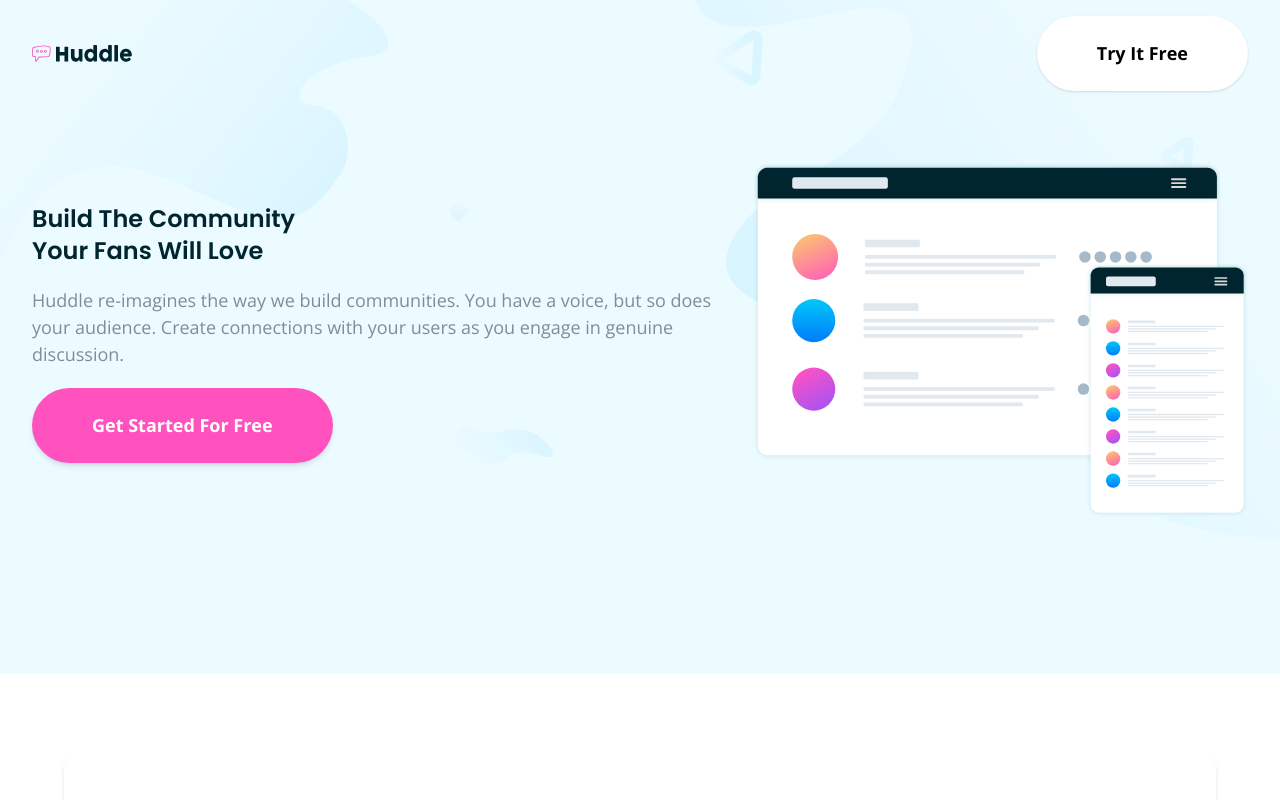
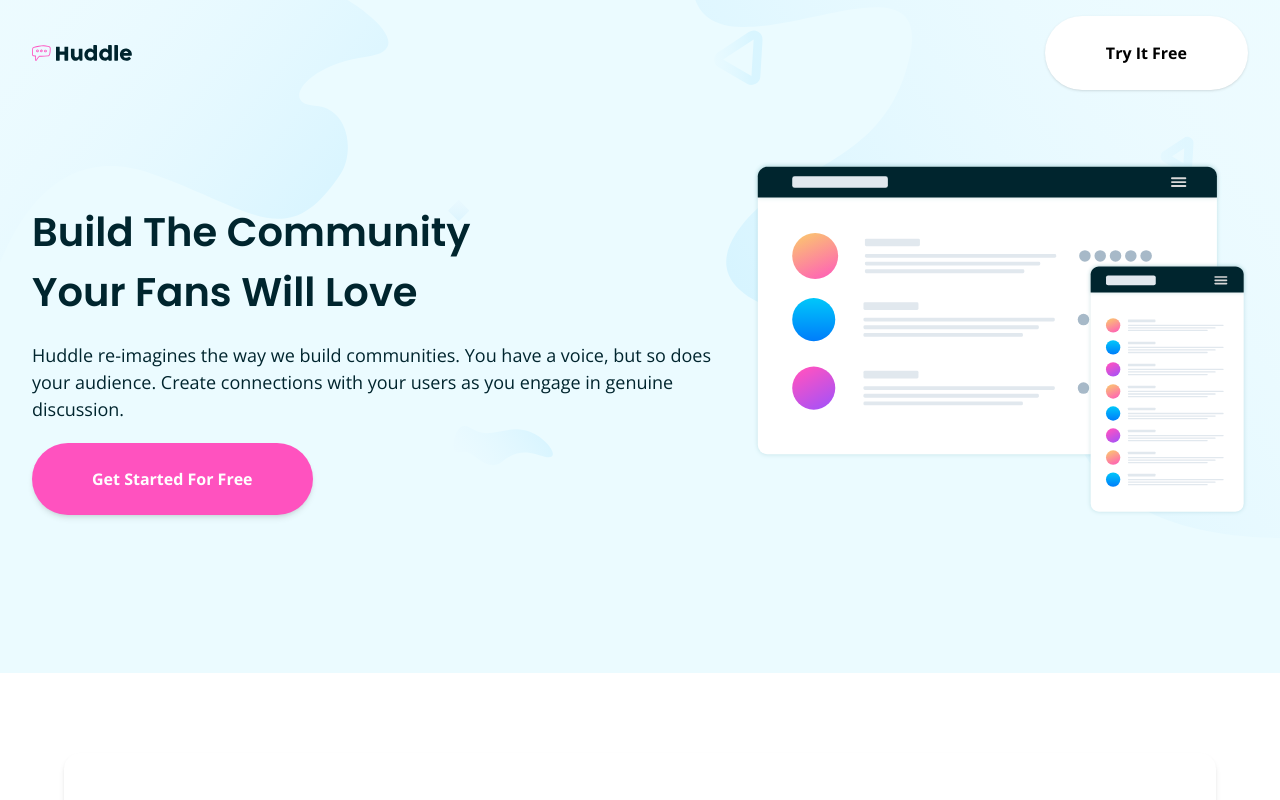
Before and after one commit to ExploryKod/huddle-landing-page, a Next.js app: page / in a window 1280 px wide. Shown: the top 800 px of the page. Built offline with nearby package versions, Linux system fonts and the light colour scheme.

Commit message:
refactor: enhanced style for texts

```diff
--- a/app/_components/atomes/CtaButton.tsx
+++ b/app/_components/atomes/CtaButton.tsx
@@ -3,17 +3,12 @@
 import React from "react";
 
 export default function CtaButton({ children, variant = "primary" }:
-    { children: React.ReactNode, variant: "primary" | "secondary" | "tertiary" }) {
-    const styles = "text-md font-bold transition-all duration-300 motion-reduce:duration-0 ease-in-out";
+    { children: React.ReactNode, variant: "primary" | "secondary" }) {
+    const styles = "btn-common-styles";
     const variants = {
-      primary: "px-15 py-6 bg-pink opacity-100 text-white shadow-md hover:opacity-60 rounded-full cursor-pointer",
-      secondary: "px-15 py-6 bg-white shadow-sm text-black hover:text-grayish-blue rounded-full cursor-pointer",
-      tertiary: "px-8 py-6 bg-red-500 text-white hover:bg-red-600 cursor-pointer",
+      primary: "btn-primary",
+      secondary: "btn-secondary"
     };
 
-    return (
-      <button type="button" className={`${styles} ${variants[variant]}`}>
-        {children}
-      </button>
-    );
+    return <button type="button" className={`${styles} ${variants[variant]}`}>{children}</button>;
   }
--- a/app/_components/molecules/BannerImageText.tsx
+++ b/app/_components/molecules/BannerImageText.tsx
@@ -12,10 +12,10 @@ export default function BannerImageText({ imageUrl, title, subtitle, description
             <div className="content flex flex-col gap-y-5 md:pt-10">
                 <div className="flex flex-col gap-y-5">
                     <div>
-                        <h1 className="heading-card text-center md:text-left">{title} <br /> {subtitle}</h1>
+                        <h1 className="main-title text-center md:text-left">{title} <br /> {subtitle}</h1>
                     </div>
 
-                    <p className="body-copy text-center md:text-left">{description}</p>
+                    <p className="text-paragraph text-center md:text-left">{description}</p>
                 </div>
                 <div className="flex items-center justify-center md:justify-start">
                     <CtaButton variant="primary">Get Started For Free</CtaButton>
--- a/app/_components/molecules/CtaCard.tsx
+++ b/app/_components/molecules/CtaCard.tsx
@@ -6,14 +6,20 @@ export default function CtaCard({ title, description, buttonText }:
         <div className="shadow-md mx-auto w-full min-w-[280px] max-w-3xl z-10 bg-white rounded-2xl p-8
         flex flex-col items-center justify-center gap-5">
             <div className="flex flex-col items-center justify-center gap-5">
-                <h2 className="heading-card">{title}</h2>
-                <p className="body-copy">{description}</p>
+                {title ? (
+                    <h2 className="title text-center">{title}</h2>
+                ): null}
+                {description ? (
+                    <p className="paragraph text-center">{description}</p>
+                ): null}
             </div>
-            <div className="flex items-center justify-center">
-                <CtaButton variant="primary">
-                    {buttonText}
-                </CtaButton>
-            </div>
+            {buttonText ? (
+                <div className="flex items-center justify-center">
+                    <CtaButton variant="primary">
+                        {buttonText}
+                    </CtaButton>
+                </div>
+            ): null}
         </div>
     );
 }
--- a/app/_components/molecules/ImageText.tsx
+++ b/app/_components/molecules/ImageText.tsx
@@ -10,8 +10,8 @@ export default function ImageText({ imageUrl, title, description, imagePosition
                 <Image src={imageUrl} alt={title} width={600} height={400} className="w-full h-full object-cover object-center" />
             </ImageContainer>
             <div className="content flex flex-col gap-4 max-w-[500px]">
-                <h2 className="heading-card">{title}</h2>
-                <p className="body-copy">{description}</p>
+                <h2 className="title">{title}</h2>
+                <p className="paragraph text-grayish-blue">{description}</p>
             </div>
         </article>
     );
--- a/app/globals.css
+++ b/app/globals.css
@@ -10,7 +10,6 @@
   /* Layout (design sizes; test 320px to large screens for WCAG) */
   --width-mobile: 375px;
   --width-desktop: 1440px;
-  --header-height: 80px;
 
   /* Primary */
   --color-pink: hsl(322, 100%, 66%);
@@ -26,6 +25,11 @@
   --font-body: var(--font-open-sans, "Open Sans", sans-serif);
   --font-size-body: 1.125rem; /* 18px */
   --header-height: 100px;
+
+  /* Font sizes */
+  --heading-1: 2.5rem;
+  --heading-2: 2rem;
+  --paragraph: 1.125rem;
 }
 
 @theme inline {
@@ -38,6 +42,9 @@
   /* Font families → font-heading, font-body */
   --font-heading: var(--font-heading);
   --font-body: var(--font-body);
+  --text-heading-1: var(--heading-1);
+  --text-heading-2: var(--heading-2);
+  --text-paragraph: var(--paragraph);
 
   /* Body font size → text-body */
   --text-body: var(--font-size-body);
@@ -55,57 +62,54 @@
    Base
    ----------------------------------------------------------------------------- */
 body {
-  @apply font-body text-body text-dark-cyan bg-pale-cyan;
+  @apply font-body text-paragraph text-dark-cyan bg-pale-cyan;
 }
+
+/* ------------------ Typography------------------ */
+.main-title {
+  @apply text-heading-1 font-heading font-bold;
+}
+
+.title {
+  @apply text-heading-2 font-heading font-bold;
+}
+
+.paragraph {
+  @apply text-paragraph font-body;
+}
+
 
 /* -----------------------------------------------------------------------------
    Components – consistent patterns (use these classes in the app)
    ----------------------------------------------------------------------------- */
 @layer components {
-  /* Headings – Poppins 600, Very Dark Cyan */
-  .heading-hero {
-    @apply font-heading font-semibold text-dark-cyan;
-    font-size: clamp(2rem, 5vw, 2.75rem);
-    line-height: 1.2;
-  }
-
-  .heading-section {
-    @apply font-heading font-semibold text-dark-cyan;
-    font-size: clamp(1.5rem, 4vw, 2rem);
-  }
-
-  .heading-card {
-    @apply font-heading font-bold text-dark-cyan text-2xl;
-  }
-
-  /* Body copy – Open Sans 400, Grayish Blue, 18px */
-  .body-copy {
-    @apply font-body text-body text-grayish-blue;
+  /* Common styles for all buttons */
+  .btn-common-styles {
+    @apply text-base font-bold font-body transition-all duration-300 motion-reduce:duration-0 ease-in-out;
   }
 
   /* Primary CTA – pink background, white text, rounded */
   .btn-primary {
-    @apply font-body font-bold text-white bg-pink rounded-full shadow-md;
-    @apply px-8 py-4 text-body;
-    @apply transition-colors duration-200;
+    @apply rounded-full shadow-md cursor-pointer;
+    @apply px-15 py-6 bg-pink text-white opacity-100;
   }
   .btn-primary:hover {
-    @apply opacity-90;
+    @apply opacity-60;
+  }
+  .btn-primary:focus-visible {
+    @apply ring-2 ring-offset-2 ring-pink outline-none;
   }
 
-  /* Secondary / outline – white bg, border, dark text (e.g. "Try It Free") */
+  /* Secondary CTA – white bg, no colored border, dark text */
   .btn-secondary {
-    @apply font-body font-semibold text-dark-cyan bg-white border-2 border-pink rounded-full;
-    @apply px-6 py-3 text-body;
-    @apply transition-colors duration-200;
+    @apply bg-white border border-transparent rounded-full shadow-sm cursor-pointer;
+    @apply px-15 py-6 text-black;
   }
   .btn-secondary:hover {
-    @apply text-pink;
+    @apply text-grayish-blue;
   }
-
-  /* Feature / CTA cards – white, rounded, shadow */
-  .card {
-    @apply bg-white rounded-2xl shadow-xl p-8 desktop:p-12;
+  .btn-secondary:focus-visible {
+    @apply ring-2 ring-offset-2 ring-grayish-blue outline-none;
   }
 
   /* Footer block – dark cyan background, white text */
@@ -133,18 +137,16 @@ body {
 
 /** Image Container */
 
-.image-contain img {
+.image-container img {
   object-fit: contain;
   aspect-ratio: 1;
 }
 
 .image-container.image-cover img {
   object-fit: cover;
-  aspect-ratio: 1;
 }
 
 
 .image-container.image-fill img {
   object-fit: fill;
-  aspect-ratio: 1;
 }
--- a/app/page.tsx
+++ b/app/page.tsx
@@ -31,7 +31,7 @@ export default function Home() {
       >
         {/* Overflow ~25% of card into footer; 75% stays above the line */}
         <div className="mb-12">
-          <CtaCard title="Ready To Build Your Community?" description="Get Started For Free" buttonText="Get Started For Free" />
+          <CtaCard title="Ready To Build Your Community?" description="" buttonText="Get Started For Free" />
         </div>
       </section>
     </div>
```
